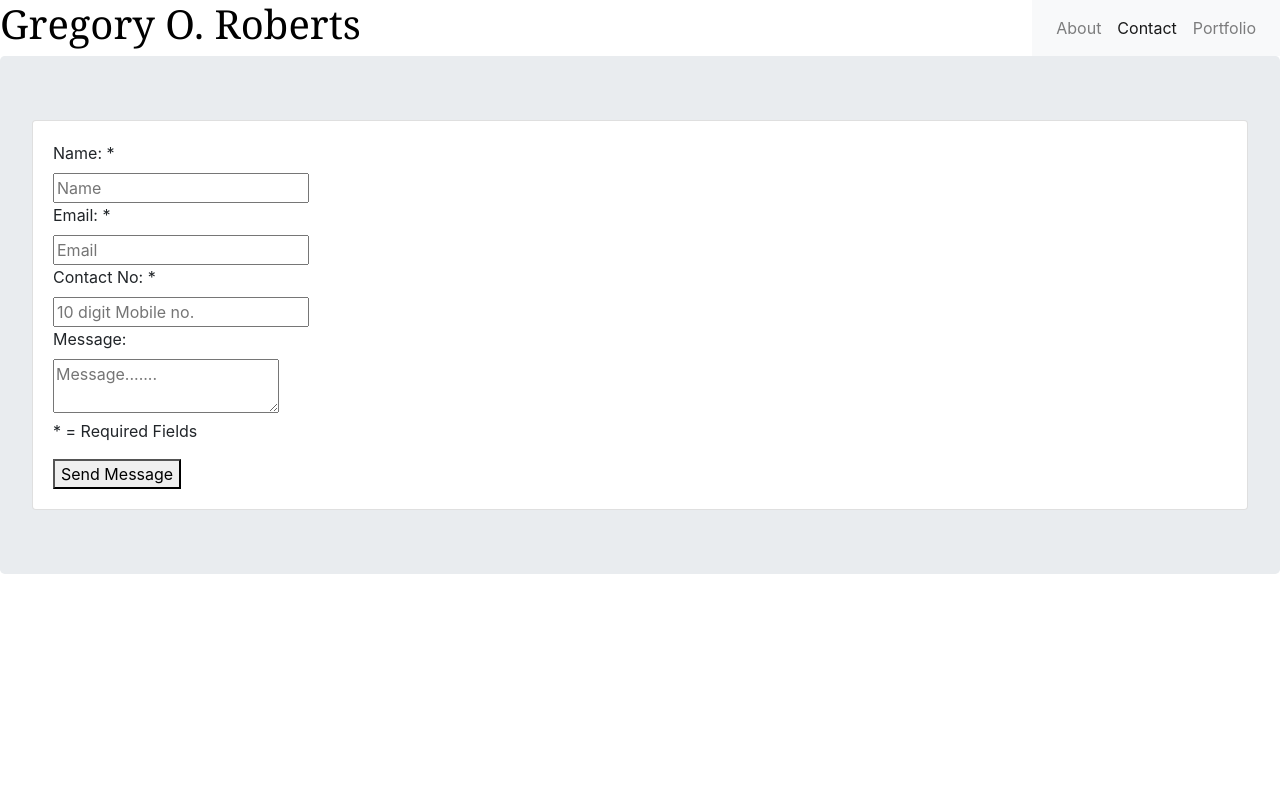
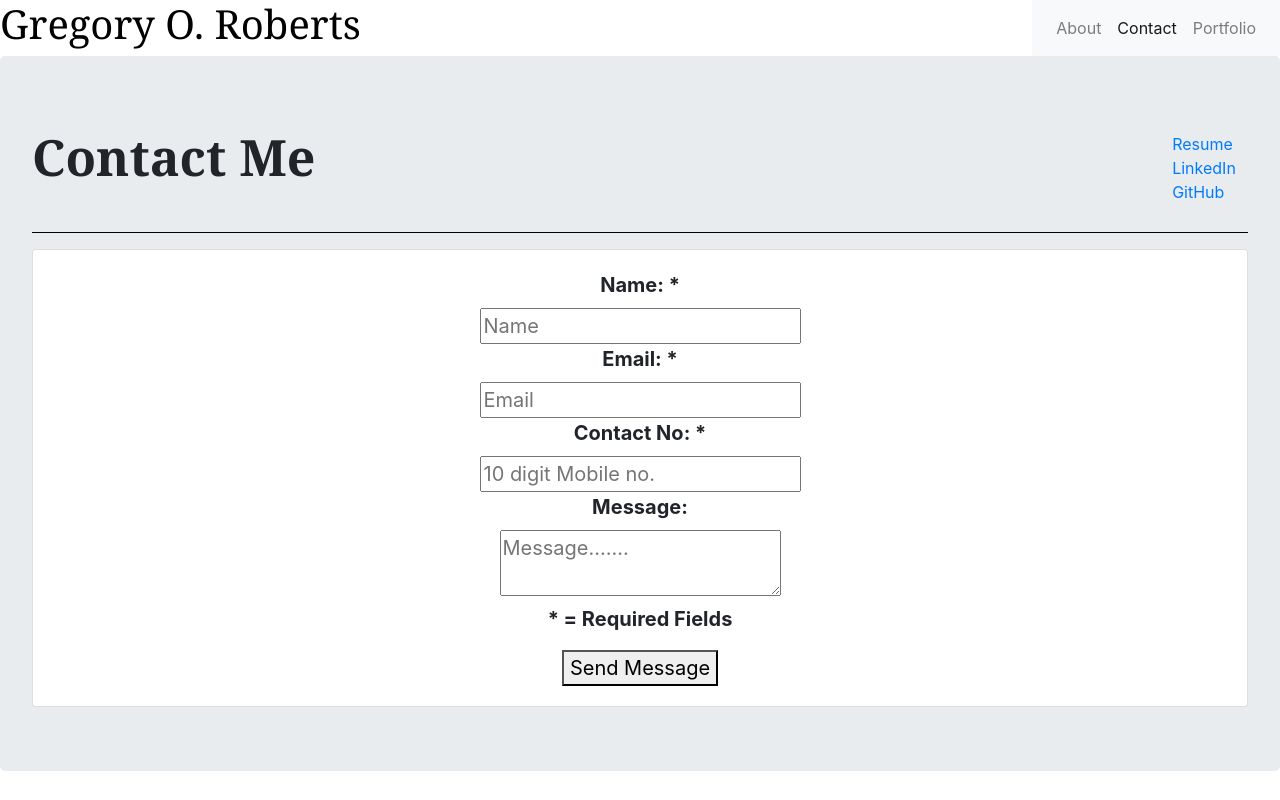
Before and after one commit to groberts31/React-Portfolio, a React (Create React App) app in the folder portfolio/: page /contact in a window 1280 px wide. Shown: the top 800 px of the page. Built offline with nearby package versions, Linux system fonts and the light colour scheme.

Commit message:
added styling to pages

```diff
--- a/portfolio/src/components/Form/index.js
+++ b/portfolio/src/components/Form/index.js
@@ -1,4 +1,5 @@
 import React from "react";
+import "./style.css";
 
 function Form() {
     return (
--- /dev/null
+++ b/portfolio/src/components/Form/style.css
@@ -0,0 +1,8 @@
+#form {
+    text-align: center;
+}
+
+#contactInfo {
+    font-size: 20px;
+    font-weight: bold;
+}
--- a/portfolio/src/components/Links/index.js
+++ b/portfolio/src/components/Links/index.js
@@ -1,17 +1,15 @@
 import React from "react";
-import { Link } from "react-router-dom";
 import "./style.css";
 
 function Links() {
     return (
-        <div className="sourceLink">
-            <ul className="sources">
-            <li><Link to="">Resume</Link></li>
-            {/* remember to change location of resume */}
-            <li><Link to="">LinkedIn</Link></li>
-            <li><Link to="">Github</Link></li>
-            </ul>
-        </div>
+        <span className="sourceLink">
+        <a href="">Resume</a>
+        <br />
+        <a href="">LinkedIn</a>
+        <br />
+        <a href="">GitHub</a>
+        </span>
     )
 }
 
--- a/portfolio/src/components/Links/style.css
+++ b/portfolio/src/components/Links/style.css
@@ -0,0 +1,4 @@
+.sourceLink {
+    float: right;
+    padding: 1%;
+}
--- a/portfolio/src/pages/About/index.js
+++ b/portfolio/src/pages/About/index.js
@@ -3,17 +3,15 @@ import "./style.css";
 import Container from "../../components/Container";
 import Row from "../../components/Row";
 import Col from "../../components/Col";
+import Links from "../../components/Links";
 
 function About() {
   return (
-    <div id="entireArea">
-      <div className="clearfix"></div>
-
-      <div className="jumbotron jumbotron-fluid" id="jumboBack">
-        <div className="jumbotron" id="jumboInfo">
+    <div className="jumbotron" id="entireArea">
           <span className="aboutMe">
             <p>About Me</p>
           </span>
+          <Links />
           <div className="clearfix"></div>
           <div className="linebreak">
             <hr size="1" color="grey"></hr>
@@ -65,8 +63,6 @@ function About() {
               </Container>
             </Col>
           </Row>
-        </div>
-      </div>
     </div>
   );
 }
--- a/portfolio/src/pages/About/style.css
+++ b/portfolio/src/pages/About/style.css
@@ -1,3 +1,10 @@
 #entireArea {
     border: solid black;
 }
+
+.aboutMe {
+    float: left;
+    font-family: Georgia, 'Times New Roman', Times, serif;
+    font-weight: bold;
+    font-size: 50px;
+}
--- a/portfolio/src/pages/Contact/index.js
+++ b/portfolio/src/pages/Contact/index.js
@@ -1,13 +1,21 @@
 import React from "react";
 import "./style.css";
 import Form from "../../components/Form";
+import Links from "../../components/Links";
 
 function Contact() {
   return (
-    <div className="entireArea">
-      <div className="jumbotron">
-            <Form />
+    <div className="jumbotron">
+      <span className="aboutMe">
+        <p>Contact Me</p>
+      </span>
+      <Links />
+      <div className="clearfix"></div>
+      <div className="linebreak">
+        <hr size="1" color="black"></hr>
       </div>
+      <div className="clearfix"></div>
+      <Form />
     </div>
   );
 }
```
Also changed, not shown: portfolio/src/components/Col1/index.js (deleted, +0 -7 lines).
